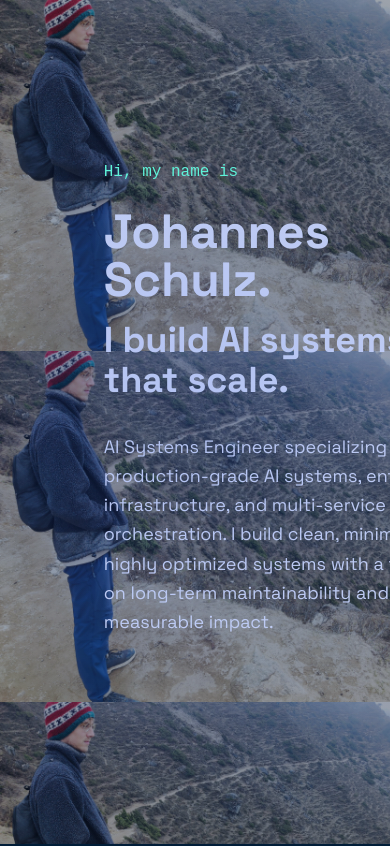
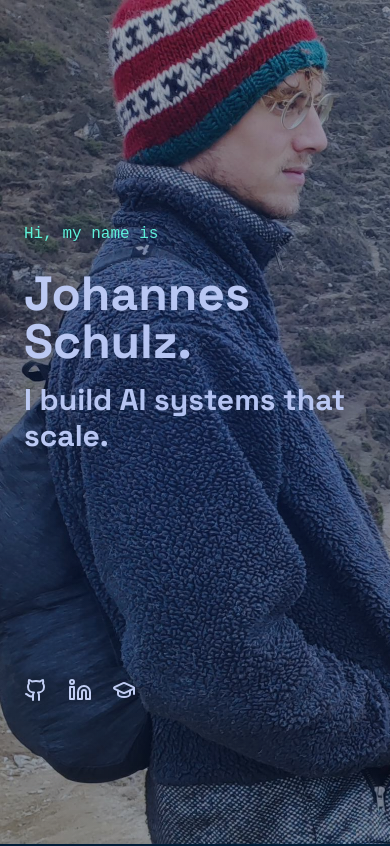
Before and after one commit to JohannesSchulz97/personal-website, a Next.js app: page / in a window 390 px wide. Shown: the top 846 px of the page. Built offline with nearby package versions, Linux system fonts and the light colour scheme.

Commit message:
Optimize hero section for mobile: exact viewport height, cropped background, repositioned elements
Co-Authored-By: Claude Sonnet 4.5 <noreply@anthropic.com>

```diff
--- a/app/page.tsx
+++ b/app/page.tsx
@@ -43,27 +43,62 @@ export default function HomePage() {
   return (
     <div className="min-h-screen bg-background">
       {/* Hero Section with Background */}
-      <section id="hero-section" className="relative min-h-screen flex flex-col justify-center py-0 overflow-hidden select-none">
+      <section id="hero-section" className="relative h-screen flex flex-col justify-center md:justify-center py-0 overflow-hidden select-none">
         <div
-          className="absolute inset-0 z-0"
+          className="absolute inset-0 z-0 bg-[length:auto_180%] md:bg-cover bg-no-repeat bg-[position:5%_top] md:bg-[position:left_top]"
           style={{
             backgroundImage: 'url(/contemplative.jpg)',
-            backgroundSize: '120%',
-            backgroundPosition: 'left top',
           }}
         >
           <div className="absolute inset-0 bg-navy/40"></div>
         </div>
 
-        <div className="container mx-auto px-4 max-w-5xl relative z-10 translate-x-[22.5%]">
-          <h1 className="font-mono text-teal mb-6 text-base md:text-lg">Hi, my name is</h1>
+        <div className="w-full px-6 md:container md:mx-auto md:px-4 md:max-w-5xl relative z-10 lg:translate-x-[22.5%]">
+          <h1 className="font-mono text-teal mb-6 text-base md:text-lg mt-20 md:mt-0">Hi, my name is</h1>
           <h2 className="text-5xl md:text-7xl font-bold text-slate-lighter mb-4">Johannes Schulz.</h2>
-          <h3 className="text-4xl md:text-6xl font-bold text-slate-lighter mb-8">I build AI systems that scale.</h3>
-          <p className="text-slate-lighter max-w-lg mb-12 leading-relaxed">
+          <h3 className="text-3xl md:text-6xl font-bold text-slate-lighter mb-8">I build AI systems that scale.</h3>
+          <p className="hidden md:block text-slate-lighter max-w-lg mb-12 leading-relaxed">
             AI Systems Engineer specializing in production-grade AI systems, enterprise infrastructure,
             and multi-service orchestration. I build clean, minimal, and highly optimized systems with
             a focus on long-term maintainability and measurable impact.
           </p>
+
+          {/* Social Icons - Mobile Only */}
+          <ul className="lg:hidden flex items-center gap-5 mt-56" aria-label="Social media">
+          <li className="text-xs">
+            <a
+              href="https://github.com/JohannesSchulz97"
+              target="_blank"
+              rel="noopener noreferrer"
+              className="block hover:text-slate-lighter text-slate-lighter"
+              aria-label="GitHub"
+            >
+              <Github className="h-6 w-6" />
+            </a>
+          </li>
+          <li className="text-xs">
+            <a
+              href="https://www.linkedin.com/in/johannes-schulz-6b0396311/"
+              target="_blank"
+              rel="noopener noreferrer"
+              className="block hover:text-slate-lighter text-slate-lighter"
+              aria-label="LinkedIn"
+            >
+              <Linkedin className="h-6 w-6" />
+            </a>
+          </li>
+          <li className="text-xs">
+            <a
+              href="https://preply.com/en/tutor/3870616"
+              target="_blank"
+              rel="noopener noreferrer"
+              className="block hover:text-slate-lighter text-slate-lighter"
+              aria-label="Preply"
+            >
+              <GraduationCap className="h-6 w-6" />
+            </a>
+          </li>
+        </ul>
         </div>
       </section>
 
@@ -71,7 +106,7 @@ export default function HomePage() {
       <div className="mx-auto min-h-screen max-w-screen-xl px-6 py-12 md:px-12 md:py-20 lg:px-24 lg:py-0">
         <div className="lg:flex lg:justify-between lg:gap-4">
           {/* Left Column - Fixed */}
-          <header className="lg:sticky lg:top-0 lg:flex lg:max-h-screen lg:w-1/2 lg:flex-col lg:justify-between lg:py-24 lg:-translate-x-[10%]">
+          <header className="hidden lg:sticky lg:top-0 lg:flex lg:max-h-screen lg:w-1/2 lg:flex-col lg:justify-between lg:py-24 lg:-translate-x-[10%]">
             <div>
               <h1 className="text-4xl font-bold tracking-tight text-slate-lighter sm:text-5xl">
                 Johannes Schulz
```
